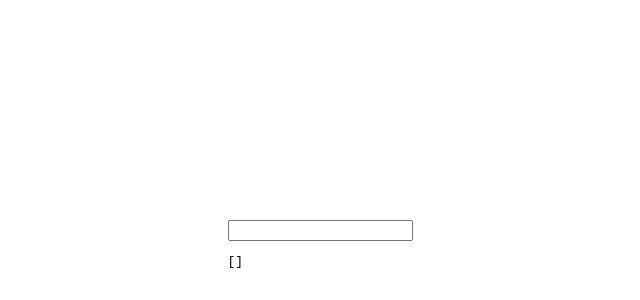
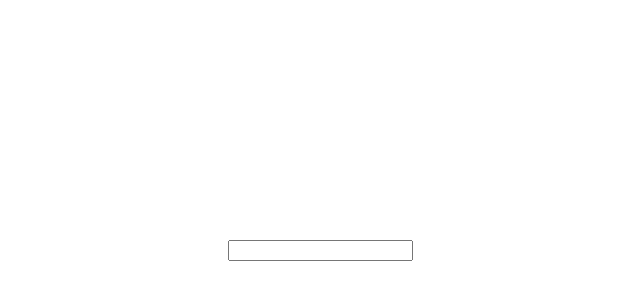
Before and after one commit to eshellster/react-hooks-2020, a React (Create React App) app: page / in a window 1280 px wide. Shown: the part 150-450 px from the top of the page, without its empty margins (320-960 px from the left). Built offline with nearby package versions, Linux system fonts and the light colour scheme.

Commit message:
useReducer 초간단 ToDo

```diff
--- a/src/App.js
+++ b/src/App.js
@@ -6,6 +6,12 @@ function reducer(state, action) {
     case "add-todos":
       return {
         todos: [...state.todos, { text: action.text, completed: false }],
+      };
+    case "toggle-todo":
+      return {
+        todos: state.todos.map((t, idx) =>
+          idx === action.idx ? { ...t, completed: !t.completed } : t
+        ),
       };
     default:
       return state;
@@ -29,7 +35,19 @@ const App = () => {
       >
         <input value={text} onChange={(e) => setText(e.target.value)} />
       </form>
-      <pre>{JSON.stringify(todos, null, 2)}</pre>
+      {todos.map((t, idx) => (
+        <div
+          key={t.text}
+          onClick={() => dispatch({ type: "toggle-todo", idx })}
+          style={
+            t.completed
+              ? { textDecoration: "line-through", color: "gray" }
+              : { textDecoration: "", color: "inherit" }
+          }
+        >
+          {t.text}
+        </div>
+      ))}
     </div>
   );
 };
```
